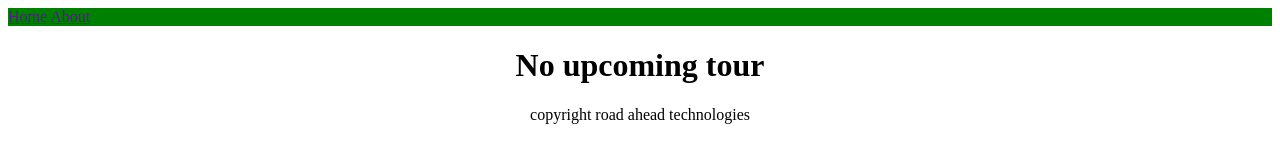
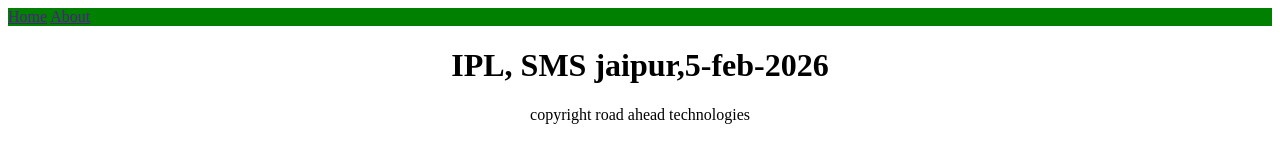
Before and after one commit to aanchalvj/webscrap, a plain HTML site: page index.html in a window 1280 px wide. Drawn offline with Linux system fonts and the light colour scheme.

Commit message:
Update event title in index.html

```diff
--- a/index.html
+++ b/index.html
@@ -7,7 +7,7 @@
                             <a href="">Home</a>
                              <a href="">About</a>
                        </nav>
-                        <h1 style="text-align: center " id="events">No upcoming   tour </h1>
+                        <h1 style="text-align: center " id="events">IPL, SMS jaipur,5-feb-2026 </h1>
                         <p style="text-align: center">copyright road ahead technologies</p>
           </body>
 </html>
```
